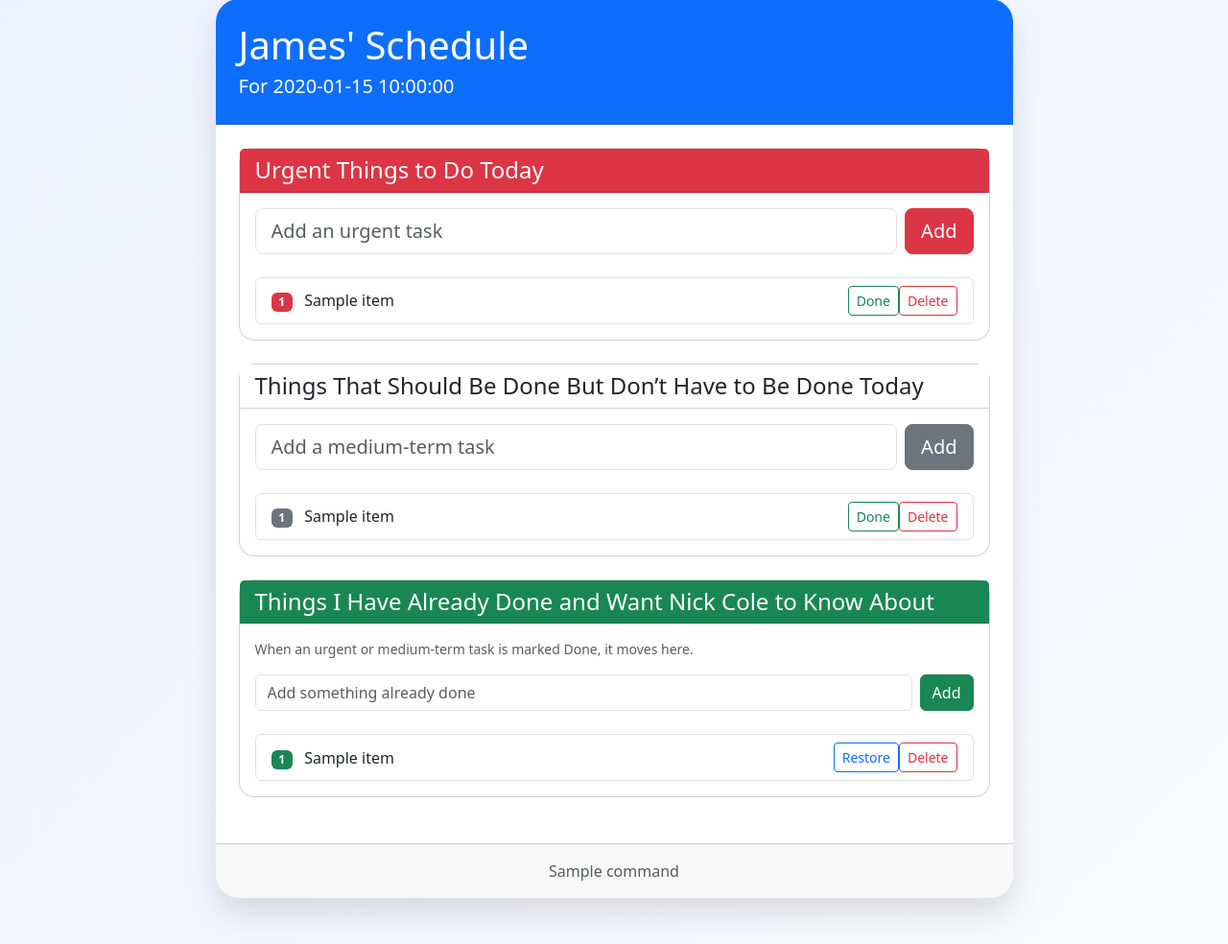
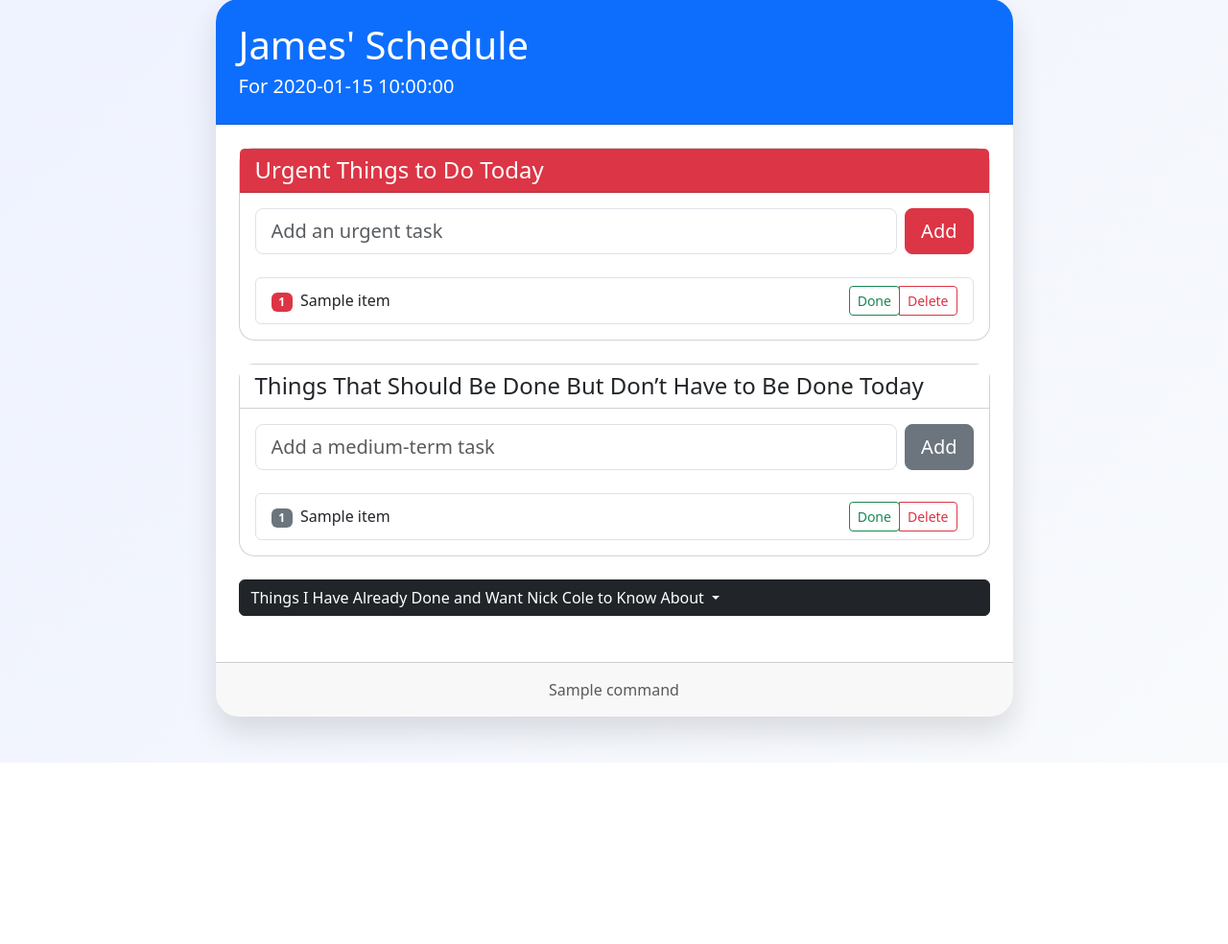
Before and after one commit to james-mattison/taskmaster, a Python web app: template templates/james_schedule.html in a window 1280 px wide. Shown: the part 49-1033 px from the top of the page at 96% size. After the commit the page ends 844 px from the top, so only its background shows below. Run offline with Jinja, Linux system fonts and the light colour scheme; the template is opened without the code that fills it: most values are stand-ins (such as "Sample title", 1, 10 or a date in 2020).

```diff
--- a/commands.yaml
+++ /dev/null
@@ -1,5 +0,0 @@
-- Have a productive day, James.
-- Get after it, James.
-- Build something excellent today.
-- Stay focused and ship it.
-- Today is a good day to make progress.
--- a/templates/james_schedule.html
+++ b/templates/james_schedule.html
@@ -22,6 +22,12 @@
 
     .section-card {
       border-radius: 1rem;
+    }
+
+    .completed-menu {
+      min-width: 100%;
+      max-height: 560px;
+      overflow-y: auto;
     }
 
     .btn-group form {
@@ -50,45 +56,23 @@
 
             <div class="card-body">
               <form method="post" action="/tasks/urgent" class="d-flex gap-2 mb-4">
-                <input
-                  name="task"
-                  class="form-control form-control-lg"
-                  placeholder="Add an urgent task"
-                  required>
-
-                <button class="btn btn-danger btn-lg" type="submit">
-                  Add
-                </button>
+                <input name="task" class="form-control form-control-lg" placeholder="Add an urgent task" required>
+                <button class="btn btn-danger btn-lg" type="submit">Add</button>
               </form>
 
               <ul class="list-group">
                 {% for item in urgent_tasks %}
                 <li class="list-group-item d-flex justify-content-between align-items-center gap-3">
-                  <span>
-                    <span class="badge text-bg-danger me-2">
-                      {{ loop.index }}
-                    </span>
-                    {{ item }}
-                  </span>
-
+                  <span><span class="badge text-bg-danger me-2">{{ loop.index }}</span>{{ item }}</span>
                   <div class="btn-group">
                     <form method="post" action="/tasks/urgent/{{ loop.index0 }}/complete">
-                      <button class="btn btn-outline-success btn-sm" type="submit">
-                        Done
-                      </button>
+                      <button class="btn btn-outline-success btn-sm" type="submit">Done</button>
                     </form>
-
-                    <form method="post" action="/tasks/urgent/{{ loop.index0 }}/delete">
-                      <button class="btn btn-outline-danger btn-sm" type="submit">
-                        Delete
-                      </button>
-                    </form>
+                    <button class="btn btn-outline-danger btn-sm" onclick="deleteTask('urgent', {{ loop.index0 }})">Delete</button>
                   </div>
                 </li>
                 {% else %}
-                <li class="list-group-item text-muted">
-                  No urgent tasks.
-                </li>
+                <li class="list-group-item text-muted">No urgent tasks.</li>
                 {% endfor %}
               </ul>
             </div>
@@ -96,112 +80,65 @@
 
           <div class="card section-card mb-4">
             <div class="card-header bg-white">
-              <h2 class="h4 mb-0">
-                Things That Should Be Done But Don’t Have to Be Done Today
-              </h2>
+              <h2 class="h4 mb-0">Things That Should Be Done But Don’t Have to Be Done Today</h2>
             </div>
 
             <div class="card-body">
               <form method="post" action="/tasks/tasks" class="d-flex gap-2 mb-4">
-                <input
-                  name="task"
-                  class="form-control form-control-lg"
-                  placeholder="Add a medium-term task"
-                  required>
-
-                <button class="btn btn-secondary btn-lg" type="submit">
-                  Add
-                </button>
+                <input name="task" class="form-control form-control-lg" placeholder="Add a medium-term task" required>
+                <button class="btn btn-secondary btn-lg" type="submit">Add</button>
               </form>
 
               <ul class="list-group">
                 {% for item in tasks %}
                 <li class="list-group-item d-flex justify-content-between align-items-center gap-3">
-                  <span>
-                    <span class="badge text-bg-secondary me-2">
-                      {{ loop.index }}
-                    </span>
-                    {{ item }}
-                  </span>
-
+                  <span><span class="badge text-bg-secondary me-2">{{ loop.index }}</span>{{ item }}</span>
                   <div class="btn-group">
                     <form method="post" action="/tasks/tasks/{{ loop.index0 }}/complete">
-                      <button class="btn btn-outline-success btn-sm" type="submit">
-                        Done
-                      </button>
+                      <button class="btn btn-outline-success btn-sm" type="submit">Done</button>
                     </form>
-
-                    <form method="post" action="/tasks/tasks/{{ loop.index0 }}/delete">
-                      <button class="btn btn-outline-danger btn-sm" type="submit">
-                        Delete
-                      </button>
-                    </form>
+                    <button class="btn btn-outline-danger btn-sm" onclick="deleteTask('tasks', {{ loop.index0 }})">Delete</button>
                   </div>
                 </li>
                 {% else %}
-                <li class="list-group-item text-muted">
-                  No medium-term tasks.
-                </li>
+                <li class="list-group-item text-muted">No medium-term tasks.</li>
                 {% endfor %}
               </ul>
             </div>
           </div>
 
-          <div class="card section-card mb-4">
-            <div class="card-header bg-success text-white">
-              <h2 class="h4 mb-0">
-                Things I Have Already Done and Want Nick Cole to Know About
-              </h2>
-            </div>
+          <div class="dropdown mb-4">
+            <button class="btn btn-dark dropdown-toggle w-100 text-start" type="button" data-bs-toggle="dropdown" aria-expanded="false">
+              Things I Have Already Done and Want Nick Cole to Know About
+            </button>
 
-            <div class="card-body">
+            <div class="dropdown-menu p-3 shadow completed-menu">
+              <h3 class="h5 mb-2">Things I Have Already Done and Want Nick Cole to Know About</h3>
               <p class="text-muted small mb-3">
                 When an urgent or medium-term task is marked Done, it moves here.
               </p>
 
               <form method="post" action="/tasks/completed" class="d-flex gap-2 mb-4">
-                <input
-                  name="task"
-                  class="form-control"
-                  placeholder="Add something already done"
-                  required>
-
-                <button class="btn btn-success" type="submit">
-                  Add
-                </button>
+                <input name="task" class="form-control" placeholder="Add something already done" required>
+                <button class="btn btn-success" type="submit">Add</button>
               </form>
 
               {% if completed_tasks %}
               <ul class="list-group">
                 {% for item in completed_tasks %}
                 <li class="list-group-item d-flex justify-content-between align-items-center gap-3">
-                  <span>
-                    <span class="badge text-bg-success me-2">
-                      {{ loop.index }}
-                    </span>
-                    {{ item }}
-                  </span>
-
+                  <span><span class="badge text-bg-success me-2">{{ loop.index }}</span>{{ item }}</span>
                   <div class="btn-group">
                     <form method="post" action="/tasks/completed/{{ loop.index0 }}/restore">
-                      <button class="btn btn-outline-primary btn-sm" type="submit">
-                        Restore
-                      </button>
+                      <button class="btn btn-outline-primary btn-sm" type="submit">Restore</button>
                     </form>
-
-                    <form method="post" action="/tasks/completed/{{ loop.index0 }}/delete">
-                      <button class="btn btn-outline-danger btn-sm" type="submit">
-                        Delete
-                      </button>
-                    </form>
+                    <button class="btn btn-outline-danger btn-sm" onclick="deleteTask('completed', {{ loop.index0 }})">Delete</button>
                   </div>
                 </li>
                 {% endfor %}
               </ul>
               {% else %}
-              <p class="text-muted mb-0">
-                No completed/Nick Cole awareness items yet.
-              </p>
+              <p class="text-muted mb-0">No completed/Nick Cole awareness items yet.</p>
               {% endif %}
             </div>
           </div>
@@ -217,6 +154,13 @@
   </div>
 </div>
 
+<script>
+async function deleteTask(listName, index) {
+  await fetch(`/tasks/${listName}/${index}`, { method: "DELETE" });
+  window.location.reload();
+}
+</script>
+
 <script src="https://cdn.jsdelivr.net/npm/bootstrap@5.3.3/dist/js/bootstrap.bundle.min.js"></script>
 
 </body>
```
Also changed, not shown: app.py (+8 -48 lines), nc_awareness.yaml (deleted, +0 -9 lines), .gitlab-ci.yml (added).
